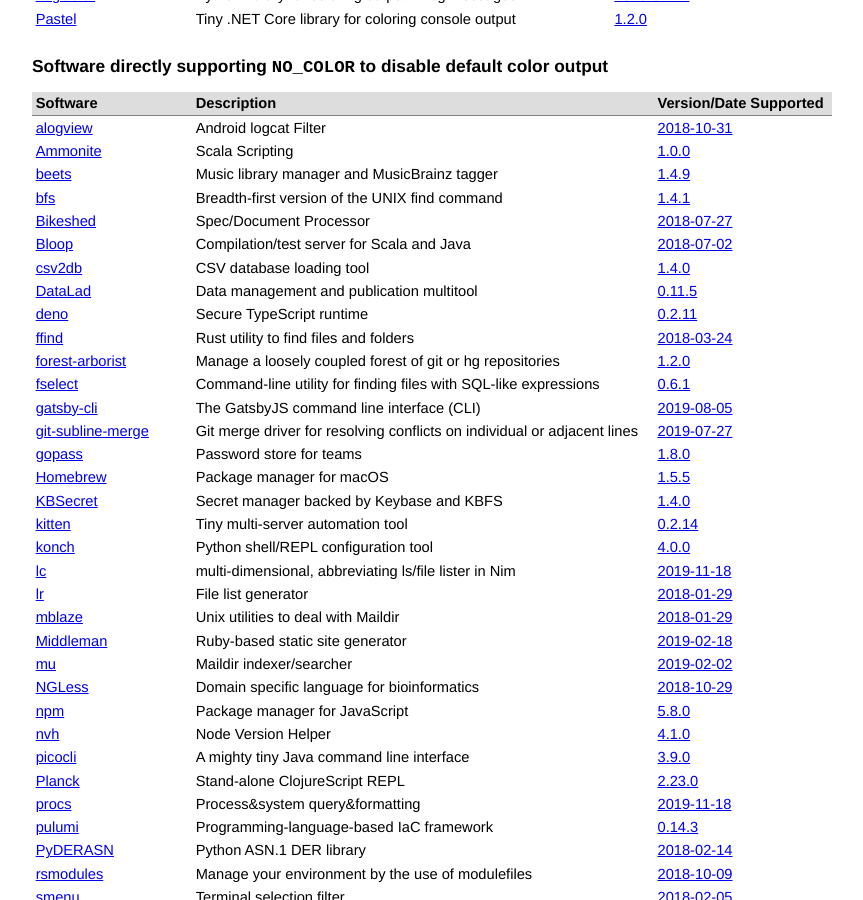
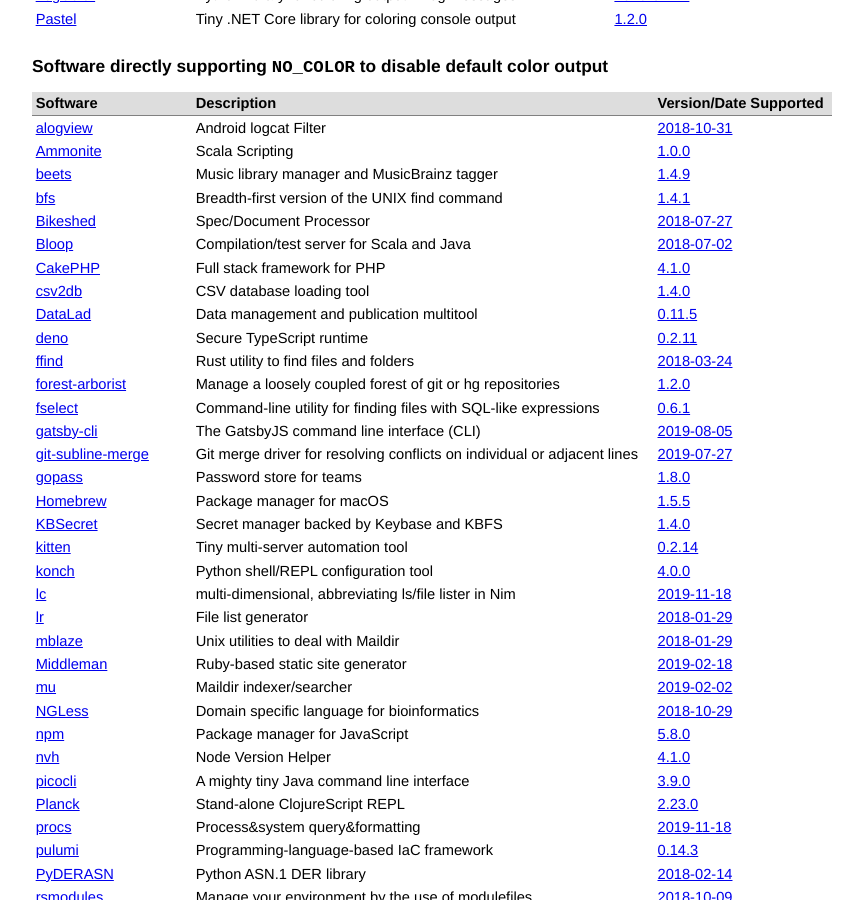
Before and after one commit to jcs/no_color, a Jekyll site: the page built from index.md, in a window 1280 px wide and 900 px high, scrolled down 599 px. Shown: the whole window, without its empty margins (208-1071 px from the left). Built offline with Jekyll 4.4.1, drawn with Linux system fonts in a browser that asks for light colours; our own code applies the rules of GitHub Pages for plain Markdown files.

Commit message:
Add CakePHP to software supporting NO_COLOR (#68)

```diff
--- a/index.md
+++ b/index.md
@@ -58,6 +58,7 @@ color via `NO_COLOR`.
 | [bfs](https://github.com/tavianator/bfs) | Breadth-first version of the UNIX find command | [1.4.1](https://github.com/tavianator/bfs/releases/tag/1.4.1) |
 | [Bikeshed](https://github.com/tabatkins/bikeshed) | Spec/Document Processor | [2018-07-27](https://github.com/tabatkins/bikeshed/commit/04ea123d607a8d4bed692ad73dda1cb343bb5bbe) |
 | [Bloop](https://github.com/scalacenter/bloop) | Compilation/test server for Scala and Java | [2018-07-02](https://github.com/scalacenter/bloop/pull/555/commits/ff6f17a0155633f86440e10d7889f077e7fbc91c) |
+| [CakePHP](https://github.com/cakephp/cakephp) | Full stack framework for PHP | [4.1.0](https://github.com/cakephp/cakephp/pull/14158) |
 | [csv2db](https://csv2db.github.io/) | CSV database loading tool | [1.4.0](https://github.com/csv2db/csv2db/releases/tag/v1.4.0) |
 | [DataLad](https://www.datalad.org/) | Data management and publication multitool | [0.11.5](https://github.com/datalad/datalad/releases/tag/0.11.5) |
 | [deno](https://github.com/denoland/deno) | Secure TypeScript runtime | [0.2.11](https://github.com/denoland/deno/releases/tag/v0.2.11) |
```
